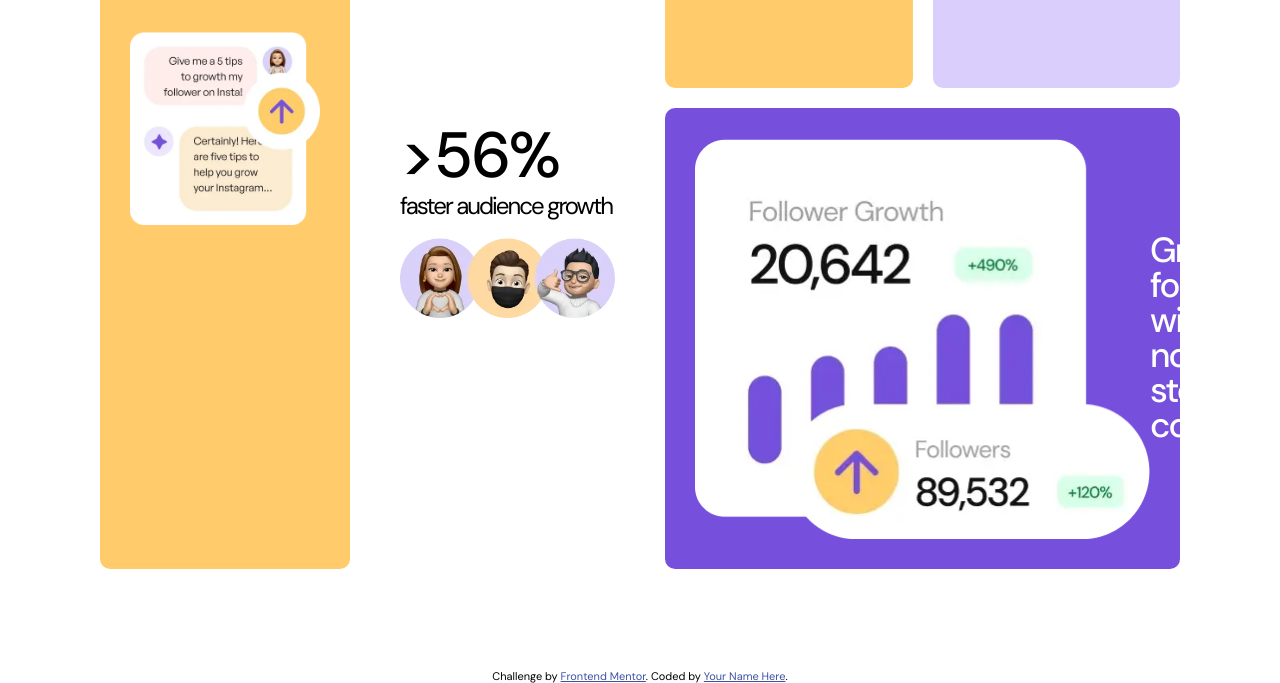
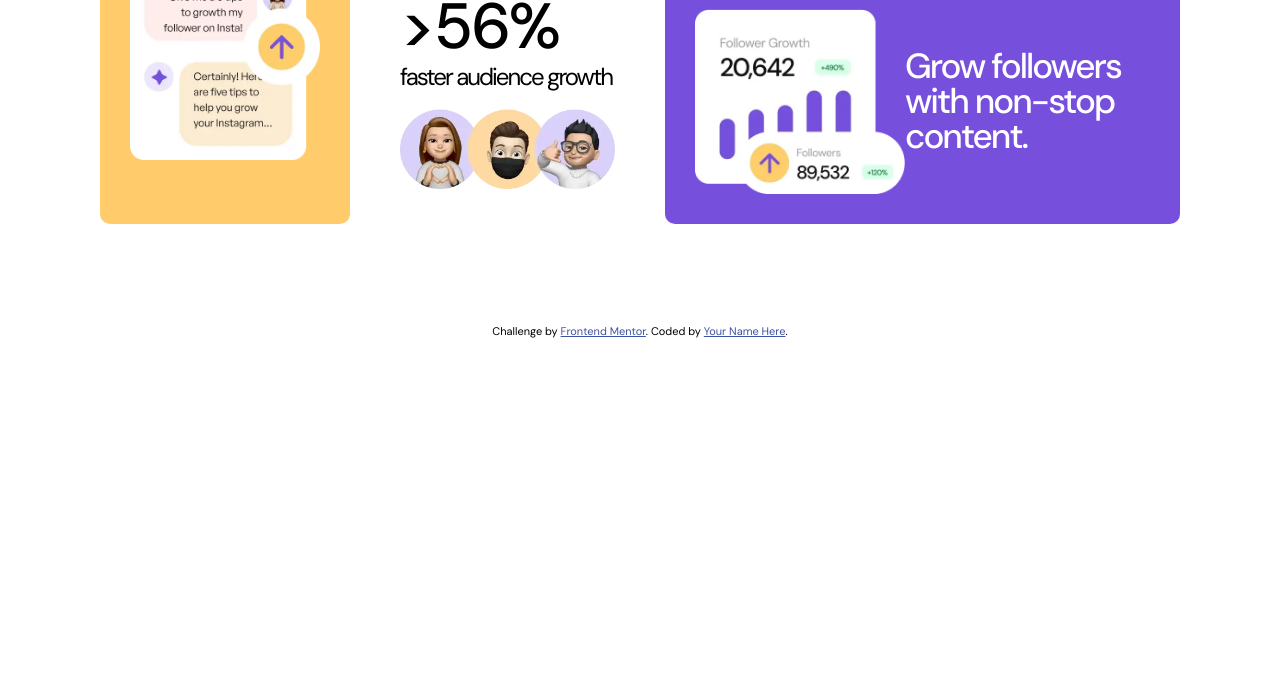
Before and after one commit to usman3939-gith/Bento-grid, a plain HTML site: page index.html in a window 1280 px wide. Shown: the part 846-1529 px from the top of the page. After the commit the page ends 1184 px from the top, so only its background shows below. Drawn offline with Linux system fonts and the light colour scheme.

Commit message:
Update style.css

```diff
--- a/style.css
+++ b/style.css
@@ -161,9 +161,11 @@ img {
 .item:nth-child(5) {
     grid-area: five;
     background-color: hsl(256, 67%, 59%);
-    display: flex;
-    flex-direction: row;
+    /* display: flex;
+    flex-direction: row; */
     /* align-content: center; */
+    display: grid;
+    grid-template-columns: 1.5fr 1.75fr;
     border-radius: 10px;
 }
 
```
